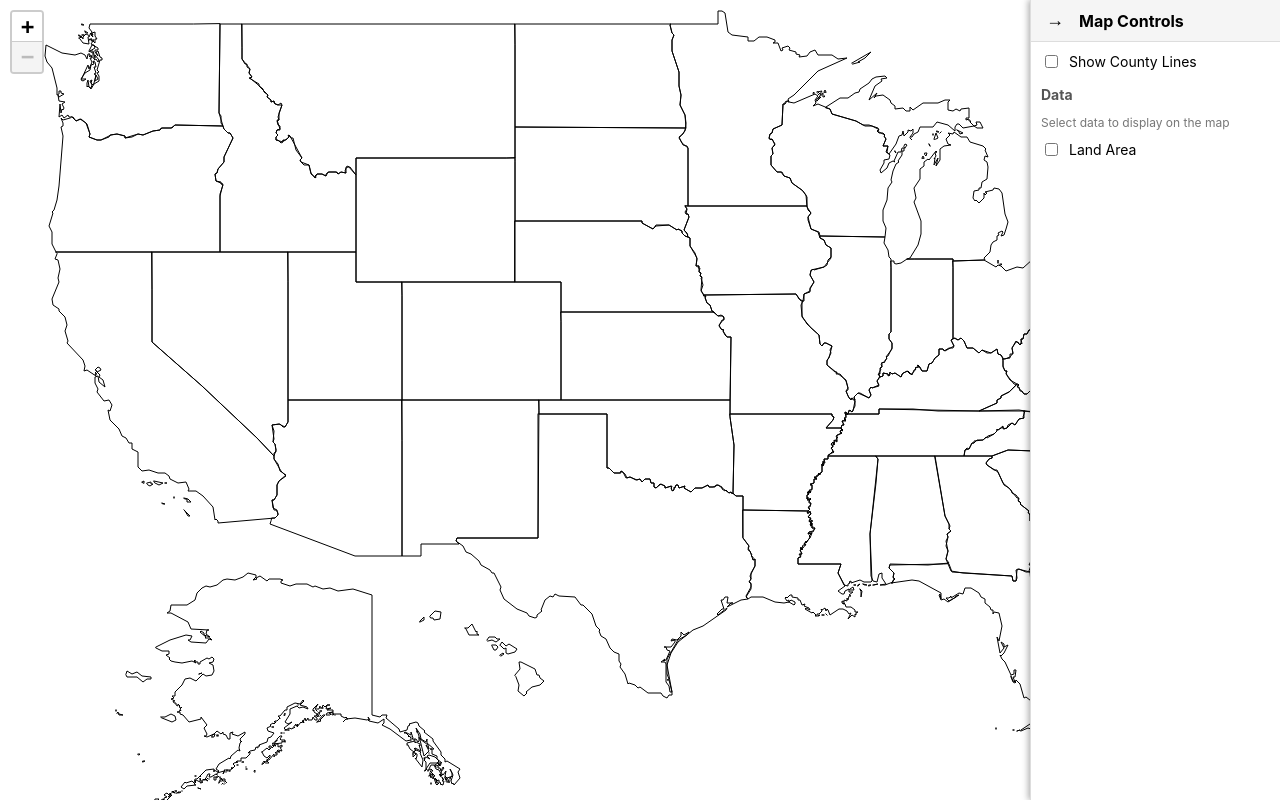
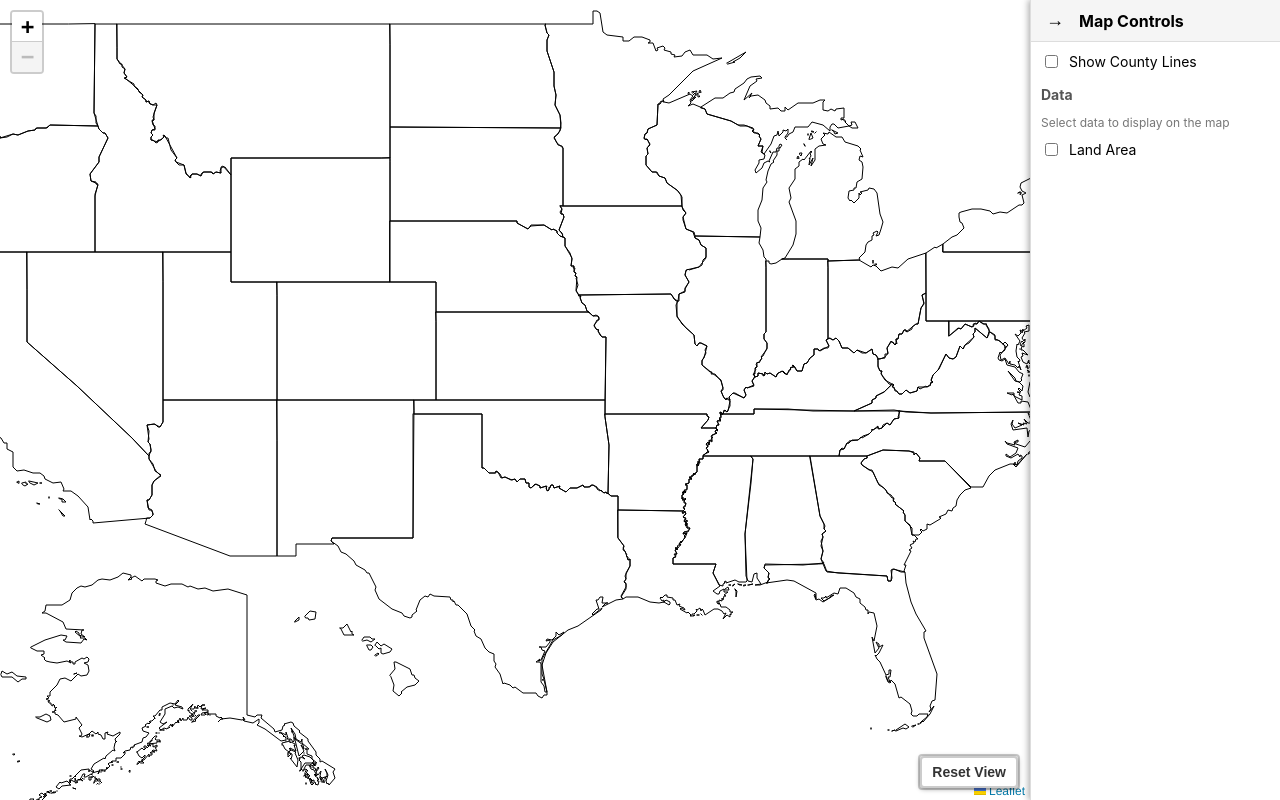
Before and after one commit to beardedjohnwick/AIDataViz, a React (Create React App) app in the folder MapData/frontend/: page / in a window 1280 px wide. Built offline with nearby package versions, Linux system fonts and the light colour scheme; no server answers.

Commit message:
v1.6.0 - UI Enhancements and Performance Improvements

```diff
--- a/MapData/frontend/src/App.js
+++ b/MapData/frontend/src/App.js
@@ -142,8 +142,11 @@ function App() {
   }, [hawaiiScale, hawaiiTranslateX, hawaiiTranslateY, alaskaScale, alaskaScaleY, alaskaTranslateX, alaskaTranslateY, showCounties]);
 
   return (
-    <div className="App" style={{ height: '100vh', width: '100%', overflow: 'hidden', position: 'relative' }}>
-      <MapComponent showCounties={showCounties} />
+    <div className="App" style={{ height: '100vh', width: '100%', overflow: 'hidden', display: 'flex' }}>
+      <div className={`map-container ${isPanelCollapsed ? 'panel-collapsed' : ''}`}>
+        <MapComponent showCounties={showCounties} />
+      </div>
+
       <ControlPanel
         countyToggle={showCounties}
         onCountyToggle={handleCountyToggle}
--- a/MapData/frontend/src/components/MapStyles.css
+++ b/MapData/frontend/src/components/MapStyles.css
@@ -5,6 +5,18 @@
   width: 100%;
   height: 100vh;
   z-index: 1;
+}
+
+/* Map container styles */
+.map-container {
+  flex: 1;
+  height: 100vh;
+  position: relative;
+  transition: width 0.3s ease;
+}
+
+.map-container.panel-collapsed {
+  width: calc(100% - 40px);
 }
 
 .map-loading,
@@ -120,17 +132,15 @@ path:focus {
 
 /* Control Panel Styles */
 .control-panel {
-  position: absolute;
-  top: 0;
-  right: 0;
+  width: 250px;
   background: white;
   box-shadow: -2px 0 6px rgba(0, 0, 0, 0.3);
-  width: 250px;
   z-index: 1000;
-  transition: all 0.3s ease;
+  transition: width 0.3s ease;
   overflow: hidden;
   height: 100vh;
   border-left: 1px solid #ddd;
+  flex-shrink: 0;
 }
 
 .control-panel.collapsed {
```
